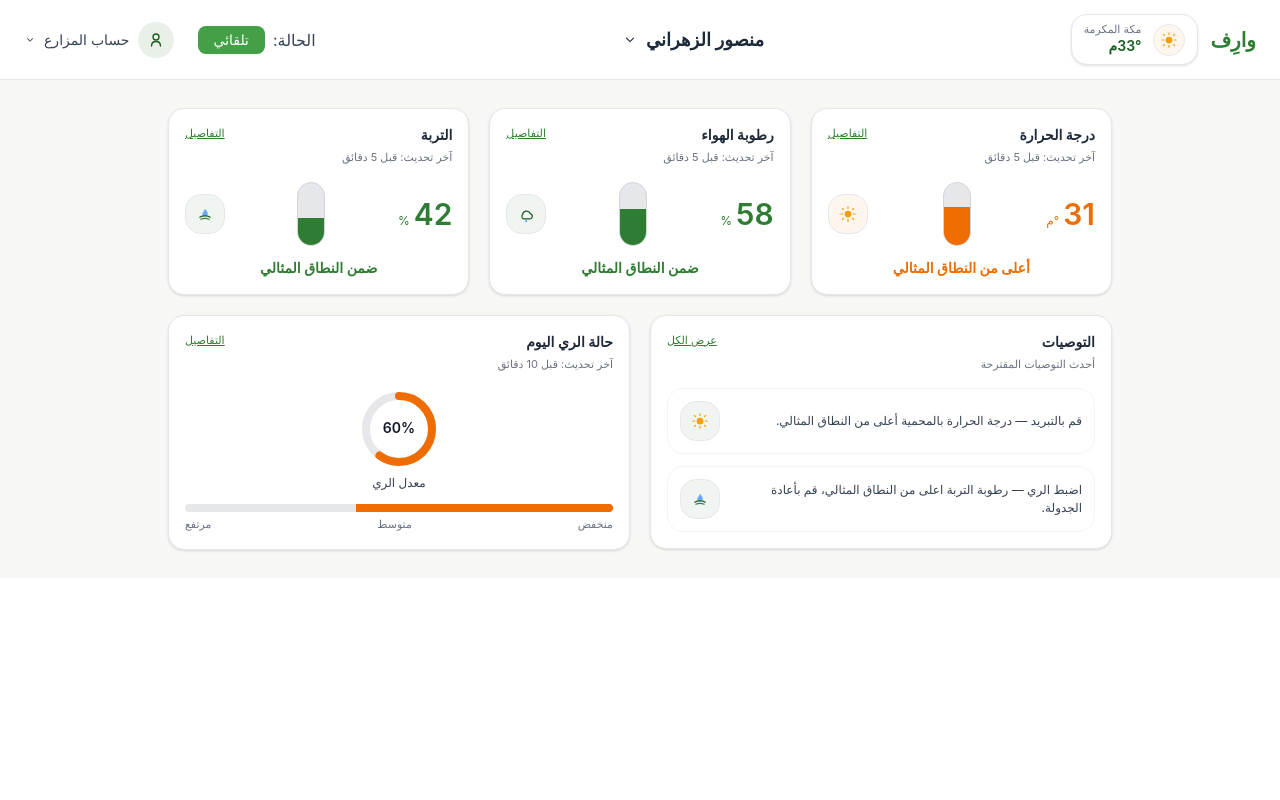
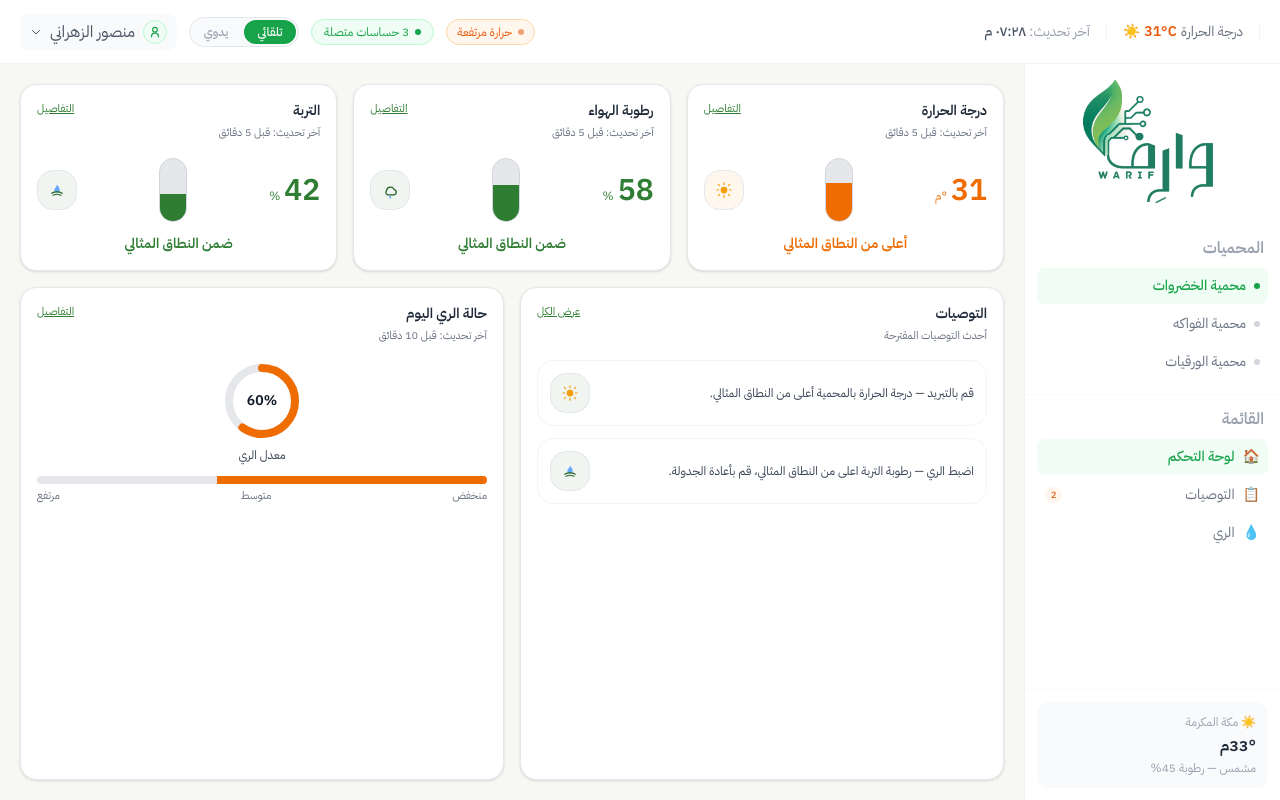
Before and after one commit to yaraalsiamy1/Warif.DT, a React (Vite) app: page / in a window 1280 px wide. Both pictures are taken after a click on the button "دخول". Built offline with nearby package versions, Linux system fonts and the light colour scheme.

Commit message:
تحسين التصميم - sidebar وheader

```diff
--- a/index.html
+++ b/index.html
@@ -5,6 +5,7 @@
     <link rel="icon" type="image/svg+xml" href="/favicon.svg" />
     <meta name="viewport" content="width=device-width, initial-scale=1.0" />
     <title>warif</title>
+    <link href="https://fonts.googleapis.com/css2?family=IBM+Plex+Sans+Arabic:wght@400;500;600;700&display=swap" rel="stylesheet">
   </head>
   <body>
     <div id="root"></div>
--- a/src/App.jsx
+++ b/src/App.jsx
@@ -6,13 +6,13 @@ export default function App() {
   const [screen, setScreen] = useState('login')
 
   return (
-    <>
+    <div style={{ height: '100vh', width: '100vw', overflow: 'hidden' }}>
       {screen === 'login' && (
         <SignIn onLogin={() => setScreen('dashboard')} />
       )}
       {screen === 'dashboard' && (
         <Dashboard />
       )}
-    </>
+    </div>
   )
 }
--- a/src/index.css
+++ b/src/index.css
@@ -1 +1,8 @@
 @import "tailwindcss";
+
+html, body, #root {
+  height: 100%;
+  margin: 0;
+  padding: 0;
+  font-family: 'IBM Plex Sans Arabic', sans-serif;
+}
--- a/src/pages/Dashboard.jsx
+++ b/src/pages/Dashboard.jsx
@@ -15,120 +15,101 @@ export default function Dashboard() {
   // Navigation scaffold
   const [page, setPage] = useState("dashboard");
   // dashboard | temp | airHumidity | soilMoisture | irrigation | recs | weather | profile | settings
+  const [showUserMenu, setShowUserMenu] = useState(false);
 
   const go = (to) => setPage(to);
 
   return (
     <div
-      className="relative w-full h-full bg-[#F7F7F4] font-['IBM Plex Sans']"
+      className="relative w-full h-full bg-[#F7F7F4] font-['IBM_Plex_Sans_Arabic']"
       dir="rtl"
     >
       <div className="w-full h-full flex flex-col">
         {/* ================= Header ================= */}
-        <header className="w-full h-20 bg-white border-b border-gray-200 flex items-center justify-between px-6">
-          {/* Right: Logo + Weather pill */}
+        <header className="w-full h-16 bg-white border-b border-gray-100 flex items-center justify-between px-5 flex-shrink-0 z-10">
+          {/* Right: Logo + Temp + Time */}
+          <div className="flex items-center gap-4">
+            <div className="w-px h-4 bg-gray-100" />
+            <div className="flex items-center gap-1 text-sm text-gray-500">
+              <span>درجة الحرارة</span>
+              <span className="font-semibold text-[#ea580c]">31°C</span>
+              <span>☀️</span>
+            </div>
+            <div className="w-px h-4 bg-gray-100" />
+            <div className="text-sm text-gray-400">
+              آخر تحديث: <span className="font-medium text-gray-600">{new Date().toLocaleTimeString('ar-SA', {hour: '2-digit', minute:'2-digit'})}</span>
+            </div>
+          </div>
+
+          {/* Left: Irrigation mode + alerts + user */}
+
           <div className="flex items-center gap-3">
-            <button
-              type="button"
-              onClick={() => go("dashboard")}
-              className="focus:outline-none"
-              title="العودة إلى الصفحة الرئيسية"
-            >
-              <span className="text-xl font-bold text-[#2E7D32]">وارِف</span>
-            </button>
-
-            <div className="px-3 py-2 rounded-2xl bg-white border border-gray-200 shadow-sm flex items-center gap-3">
-              {/* أيقونة الطقس */}
-              <div className="w-8 h-8 rounded-full bg-[#FFF7ED] border border-gray-200 flex items-center justify-center">
-                <TempSunIcon />
-              </div>
-
-              {/* النص */}
-              <div className="flex flex-col leading-tight text-right">
-                <span className="text-[11px] text-gray-500">مكة المكرمة</span>
-                <span className="text-sm font-semibold text-[#1B5E20]">
-                  33°م
-                </span>
-              </div>
-            </div>
-          </div>
-
-          {/* Center: Owner + dropdown */}
-          <div className="relative flex items-center gap-2 cursor-pointer group select-none">
-            <span className="text-lg font-semibold text-gray-800">
+          {/* Alert */}
+          <div className="flex items-center gap-1.5 px-2.5 py-1 rounded-full text-xs bg-[#fff7ed] text-[#ea580c] border border-[#fed7aa]">
+            <span className="w-1.5 h-1.5 rounded-full bg-[#ea580c] animate-pulse" />
+            حرارة مرتفعة
+          </div>
+
+          {/* Connected sensors */}
+          <div className="flex items-center gap-1.5 px-3 py-1 rounded-full text-xs bg-[#f0fdf4] text-[#16a34a] border border-[#bbf7d0]">
+           <span className="w-1.5 h-1.5 rounded-full bg-[#16a34a]" />
+           3 حساسات متصلة
+          </div>
+
+
+            {/* Irrigation toggle */}
+          <div className="flex items-center border border-gray-200 rounded-2xl overflow-hidden bg-gray-50" style={{width: '110px'}}>
+           <button
+             onClick={() => setMode("auto")}
+             className={`flex-1 py-1 text-center text-xs font-medium transition-all ${
+               mode === "auto"
+               ? "bg-[#16a34a] text-white rounded-2xl mx-0.5 my-0.5"
+               : "text-gray-400"
+             }`}
+           >
+             تلقائي
+           </button>
+           <button
+             onClick={() => setMode("manual")}
+             className={`flex-1 py-1 text-center text-xs font-medium transition-all ${
+               mode === "manual"
+               ? "bg-[#ef4444] text-white rounded-2xl mx-0.5 my-0.5"
+               : "text-gray-400"
+             }`}
+           >
+             يدوي
+           </button>
+          </div>
+
+            {/* User dropdown */}
+            <div className="relative">
+              <button
+                onClick={() => setShowUserMenu(!showUserMenu)}
+                className="flex items-center gap-2 px-2.5 py-1.5 rounded-lg text-s text-gray-600 bg-gray-50 hover:bg-gray-100 transition-all"
+              >
+                <div className="w-6 h-6 rounded-full bg-[#f0fdf4] border border-[#bbf7d0] flex items-center justify-center">
+                  <svg width="14" height="14" viewBox="0 0 24 24" fill="none" stroke="#16a34a" strokeWidth="2" strokeLinecap="round" strokeLinejoin="round">
+                    <circle cx="12" cy="8" r="4"/>
+                    <path d="M6 20c0-4 3-6 6-6s6 2 6 6"/>
+                  </svg>
+                </div>
                 منصور الزهراني
-            </span>
-            <svg
-              className="w-4 h-4 text-gray-700 transition-transform group-hover:rotate-180"
-              fill="currentColor"
-              viewBox="0 0 20 20"
-            >
-              <path d="M5.23 7.21a.75.75 0 011.06.02L10 10.94l3.71-3.71a.75.75 0 111.06 1.06l-4.24 4.24a.75.75 0 01-1.06 0L5.21 8.29a.75.75 0 01.02-1.08z" />
-            </svg>
-
-            <div className="absolute top-full right-0 mt-2 w-56 bg-white shadow-lg border border-gray-200 rounded-lg opacity-0 group-hover:opacity-100 pointer-events-none group-hover:pointer-events-auto transition-all z-50">
-              <div className="px-4 py-2 text-gray-700 font-medium border-b bg-gray-50">
-                المحميات التابعة
-              </div>
-              <div className="px-4 py-2 hover:bg-gray-100 cursor-pointer">
-                محمية الخضروات
-              </div>
-              <div className="px-4 py-2 hover:bg-gray-100 cursor-pointer">
-                محمية الفواكه
-              </div>
-              <div className="px-4 py-2 hover:bg-gray-100 cursor-pointer">
-                محمية الورقيات
-              </div>
-            </div>
-          </div>
-
-          {/* Left: Mode + Farmer account */}
-          <div className="flex items-center gap-6">
-            <div className="flex items-center gap-2">
-              <span className="text-gray-700">الحالة:</span>
-              <button
-                onClick={() => setMode(mode === "auto" ? "manual" : "auto")}
-                className={`px-4 py-1 rounded-lg text-sm text-white transition-all ${
-                  mode === "auto" ? "bg-[#43A047]" : "bg-gray-400"
-                }`}
-              >
-                {mode === "auto" ? "تلقائي" : "يدوي"}
-              </button>
-            </div>
-
-            <div className="relative flex items-center gap-2 cursor-pointer group select-none">
-              <div className="w-9 h-9 rounded-full bg-[#E8F0E8] flex items-center justify-center">
-                <UserIcon />
-              </div>
-              <span className="text-gray-700 text-sm">حساب المزارع</span>
-              <svg
-                className="w-3 h-3 text-gray-600 transition-transform group-hover:rotate-180"
-                fill="currentColor"
-                viewBox="0 0 20 20"
-              >
-                <path d="M5.23 7.21a.75.75 0 011.06.02L10 10.94l3.71-3.71a.75.75 0 111.06 1.06l-4.24 4.24a.75.75 0 01-1.06 0L5.21 8.29a.75.75 0 01.02-1.08z" />
-              </svg>
-
-              <div className="absolute top-full left-0 mt-2 w-52 bg-white shadow-lg border border-gray-200 rounded-lg opacity-0 group-hover:opacity-100 pointer-events-none group-hover:pointer-events-auto transition-all z-50">
-                <div className="px-4 py-2 text-gray-700 font-medium border-b bg-gray-50">
-                  حساب المزارع
-                </div>
-                <div
-                  className="px-4 py-2 hover:bg-gray-100 cursor-pointer text-sm"
-                  onClick={() => go("profile")}
-                >
-                  الملف الشخصي
-                </div>
-                <div
-                  className="px-4 py-2 hover:bg-gray-100 cursor-pointer text-sm"
-                  onClick={() => go("settings")}
-                >
-                  الإعدادات
-                </div>
-                <div className="px-4 py-2 hover:bg-gray-100 cursor-pointer text-sm text-red-600">
-                  تسجيل الخروج
-                </div>
-              </div>
+                <svg className="w-3 h-3" fill="none" stroke="currentColor" viewBox="0 0 24 24"><path strokeLinecap="round" strokeLinejoin="round" strokeWidth={2} d="M19 9l-7 7-7-7" /></svg>
+              </button>
+
+              {showUserMenu && (
+               <div className="absolute left-0 top-full mt-2 w-44 bg-white border border-gray-100 rounded-xl shadow-lg z-50 overflow-hidden">
+                 <button onClick={() => { go("profile"); setShowUserMenu(false); }} className="w-full flex items-center gap-2 px-3 py-2.5 text-sm text-gray-600 hover:bg-gray-50 text-right">
+                   👤 الحساب الشخصي
+                 </button>
+                 <button onClick={() => { go("settings"); setShowUserMenu(false); }} className="w-full flex items-center gap-2 px-3 py-2.5 text-sm text-gray-600 hover:bg-gray-50 text-right border-t border-gray-50">
+                   ⚙️ الإعدادات
+                 </button>
+                 <button className="w-full flex items-center gap-2 px-3 py-2.5 text-sm text-red-500 hover:bg-red-50 text-right border-t border-gray-50">
+                   🚪 تسجيل الخروج
+                 </button>
+               </div>
+            )}
           </div>
         </div>
       </header>
@@ -165,22 +146,71 @@ export default function Dashboard() {
 ========================================================= */
 function DashboardHome({ onGo }) {
   return (
-    <div className="w-full h-full overflow-hidden">
-      {/* Container مركزي */}
-      <div className="max-w-[1000px] mx-auto h-full px-7 py-7">
-        <div className="w-full h-full flex flex-col gap-5 min-h-0">
-          {/* Row 1: Sensors */}
-          <div className="grid grid-cols-3 gap-5 items-start">
+    <div className="w-full h-full flex">
+      {/* Sidebar */}
+      <div className="w-64 bg-white border-l border-gray-100 flex flex-col flex-shrink-0 h-full">
+
+      {/* Logo */}
+      <div className="py-0 flex flex-col items-center justify-center gap-2">
+       <img src="/logo.png" alt="وارِف" className="w-40 h-40 object-contain" />
+      </div>
+
+
+        {/* المحميات */}
+        <div className="p-3 border-b border-gray-50">
+          <div className="text-s text-gray-400 font-semibold mb-2 px-1">المحميات</div>
+
+          {["محمية الخضروات", "محمية الفواكه", "محمية الورقيات"].map((farm, i) => (
+            <div key={farm} className={`flex items-center gap-2 px-2 py-2 rounded-lg cursor-pointer text-sm mb-0.5 transition-all ${
+              i === 0 ? "bg-[#f0fdf4] text-[#16a34a] font-medium" : "text-gray-500 hover:bg-gray-50"
+            }`}>
+              <div className={`w-1.5 h-1.5 rounded-full flex-shrink-0 ${i === 0 ? "bg-[#16a34a]" : "bg-gray-300"}`} />
+              {farm}
+            </div>
+          ))}
+        </div>
+
+        {/* القائمة */}
+        <div className="p-3 flex-1">
+          <div className="text-s text-gray-400 font-semibold mb-2 px-1">القائمة</div>
+          {[
+            { label: "لوحة التحكم", icon: "🏠", active: true },
+            { label: "التوصيات", icon: "📋", badge: "2" },
+            { label: "الري", icon: "💧" },
+          ].map((item) => (
+            <div key={item.label} className={`flex items-center gap-2 px-2 py-2 rounded-lg cursor-pointer text-sm mb-0.5 transition-all ${
+              item.active ? "bg-[#f0fdf4] text-[#16a34a] font-medium" : "text-gray-500 hover:bg-gray-50"
+            }`}>
+              <span>{item.icon}</span>
+              <span className="flex-1">{item.label}</span>
+              {item.badge && (
+                <span className="bg-[#fff7ed] text-[#ea580c] text-[9px] px-1.5 py-0.5 rounded-full font-medium">{item.badge}</span>
+              )}
+            </div>
+          ))}
+        </div>
+
+        {/* الطقس */}
+        <div className="p-3 border-t border-gray-50">
+          <div className="bg-gray-50 rounded-xl p-3">
+            <div className="text-xs text-gray-400 mb-1">☀️ مكة المكرمة</div>
+            <div className="text-base font-semibold text-gray-800">33°م</div>
+            <div className="text-xs text-gray-400 mt-0.5">مشمس — رطوبة 45%</div>
+          </div>
+        </div>
+      </div>
+
+      {/* Content */}
+      <div className="flex-1 h-full overflow-auto p-5 flex flex-col gap-4">
+        <div className="grid grid-cols-3 gap-4">
           <TemperatureCard onGo={onGo} />
           <AirHumidityCard onGo={onGo} />
           <SoilMoistureCard onGo={onGo} />
         </div>
-
-          {/* Row 2 */}
-          <div className="grid grid-cols-2 gap-5 items-start flex-1 min-h-0">
+        <div className="grid grid-cols-2 gap-4 flex-1">
+
           <RecommendationsCard onGo={onGo} />
           <IrrigationCard onGo={onGo} />
-          </div>
         </div>
       </div>
     </div>
@@ -2231,7 +2261,7 @@ function AccountAndSettingsPages({ initialPage = "profile" }) {
 
   return (
     <div
-      className="relative w-full h-full bg-[#F7F7F4] font-['IBM Plex Sans']"
+      className="relative w-full h-full bg-[#F7F7F4] font-['IBM_Plex_Sans_Arabic']"
       dir={dir}
     >
       <header className="w-full h-20 bg-white border-b border-gray-200 flex items-center justify-between px-6">
--- a/src/pages/SignIn.jsx
+++ b/src/pages/SignIn.jsx
@@ -5,7 +5,7 @@ export default function SignIn({ onLogin }) {
   const [step, setStep] = useState(1);
 
   return (
-    <div className="w-full h-full flex items-center justify-center bg-[#F7F7F4] font-['IBM Plex Sans']" dir="rtl">
+    <div className="w-screen h-screen flex items-center justify-center bg-[#F7F7F4]" dir="rtl">
       <div className="bg-white w-[430px] p-8 rounded-2xl shadow-lg flex flex-col gap-8">
 
         {/* Login Page */}
@@ -45,12 +45,35 @@ function InputField({ label, placeholder, type = "text" }) {
 /* ----------------------------- LOGIN PAGE ----------------------------- */
 function LoginPage({ onNewUser, onLogin }) {
   return (
-    <div className="flex flex-col gap-6">
-      <h1 className="text-2xl font-semibold text-center text-[#2E7D32]">تسجيل الدخول</h1>
-      <InputField label="البريد الإلكتروني" placeholder="مثال: alsa....@gmail.com" />
-      <InputField label="كلمة المرور" placeholder="مثال: Man12" type="password" />
-      <button onClick={onLogin} className="w-full py-3 bg-[#2E7D32] text-white rounded-xl text-md font-medium hover:bg-[#256a29] text-center text-[20px]">دخول</button>
-      <button onClick={onNewUser} className="text-[#2E7D32] text-md text-[14px] font-medium hover:underline text-center">مستخدم جديد</button>
+    <div className="flex flex-col gap-5">
+      {/* شعار */}
+      <div className="text-center mb-2">
+      <img src="/logo.png" alt="وارِف" className="w-32 h-32 object-contain mx-auto" />        <p className="text-sm text-gray-400 mt-1">نظام إدارة المحميات الزراعية</p>
+      </div>
+
+      {/* عنوان */}
+      <h1 className="text-lg font-semibold text-center text-gray-700">تسجيل الدخول</h1>
+
+      {/* حقول */}
+      <div className="flex flex-col gap-4">
+        <InputField label="البريد الإلكتروني" placeholder="example@gmail.com" type="email" />
+        <InputField label="كلمة المرور" placeholder="••••••••" type="password" />
+      </div>
+
+      {/* زر الدخول */}
+      <button
+        onClick={onLogin}
+        className="w-full py-3 bg-[#2E7D32] text-white rounded-xl font-medium text-base hover:bg-[#256a29] transition-all mt-2"
+      >
+        دخول
+      </button>
+
+      <button
+        onClick={onNewUser}
+        className="text-sm text-gray-400 hover:text-[#2E7D32] text-center transition-all"
+      >
+        ليس لديك حساب؟ <span className="text-[#2E7D32] font-medium">سجّل الآن</span>
+      </button>
     </div>
   );
 }
```
Also changed, not shown: public/logo.png (added). Lines whose indentation alone changed are shown as unchanged.
